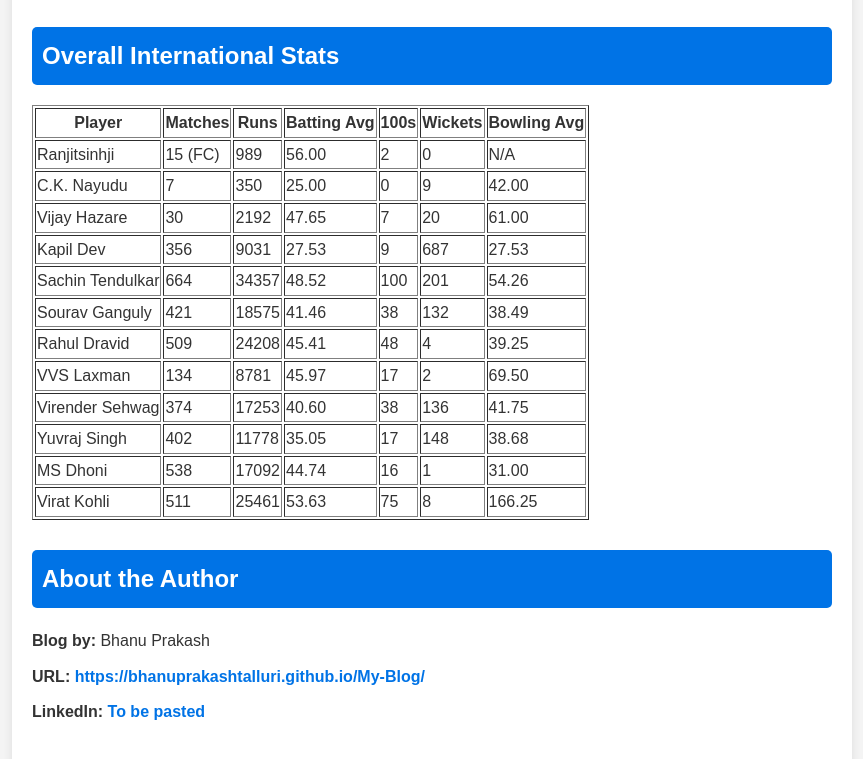
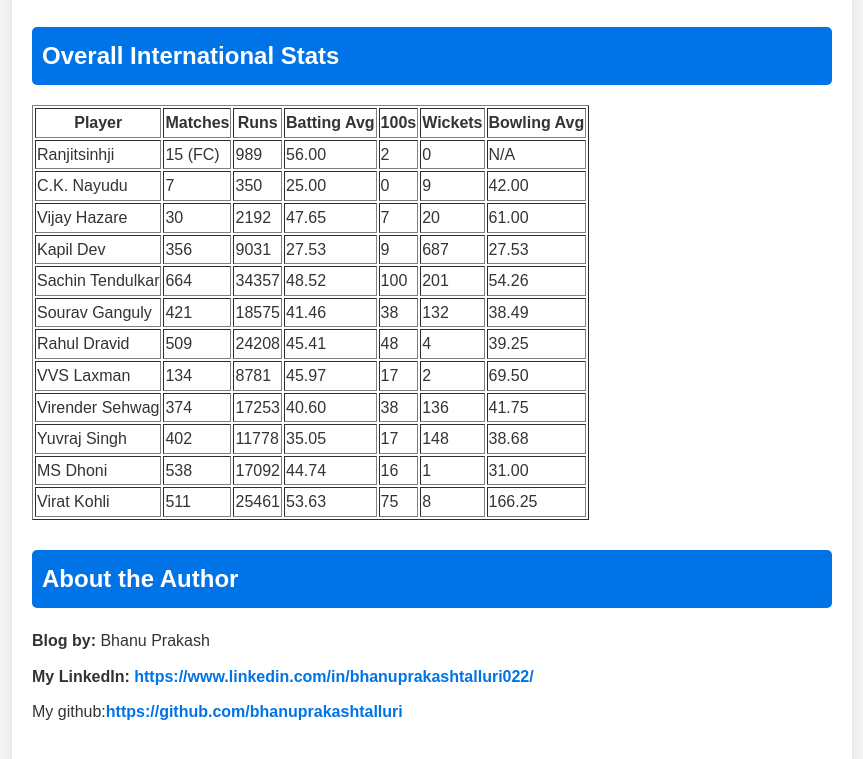
Before and after one commit to bhanuprakashtalluri/My-Blog, a plain HTML site: page index.html in a window 1280 px wide. Shown: the part 5929-6688 px from the top of the page, without its empty margins (208-1071 px from the left). Drawn offline with Linux system fonts and the light colour scheme.

Commit message:
linkdin, git added

```diff
--- a/index.html
+++ b/index.html
@@ -252,8 +252,9 @@
         <section>
             <h2>About the Author</h2>
             <p><strong>Blog by:</strong> Bhanu Prakash</p>
-            <p><strong>URL:</strong> <a href="https://bhanuprakashtalluri.github.io/My-Blog/" target="_blank">https://bhanuprakashtalluri.github.io/My-Blog/</a></p>
-            <p><strong>LinkedIn:</strong> <a href="TO_BE_PASTED" target="_blank">To be pasted</a></p>
+            <!-- <p><strong>URL:</strong> <a href="https://bhanuprakashtalluri.github.io/My-Blog/" target="_blank">https://bhanuprakashtalluri.github.io/My-Blog/</a></p> -->
+            <p><strong>My LinkedIn:</strong> <a href="https://www.linkedin.com/in/bhanuprakashtalluri022/" target="_blank">https://www.linkedin.com/in/bhanuprakashtalluri022/</a></p>
+            <p>My github:<a href="https://github.com/bhanuprakashtalluri" target="_blank">https://github.com/bhanuprakashtalluri</a></p>
         </section>
 
     </article>
```
